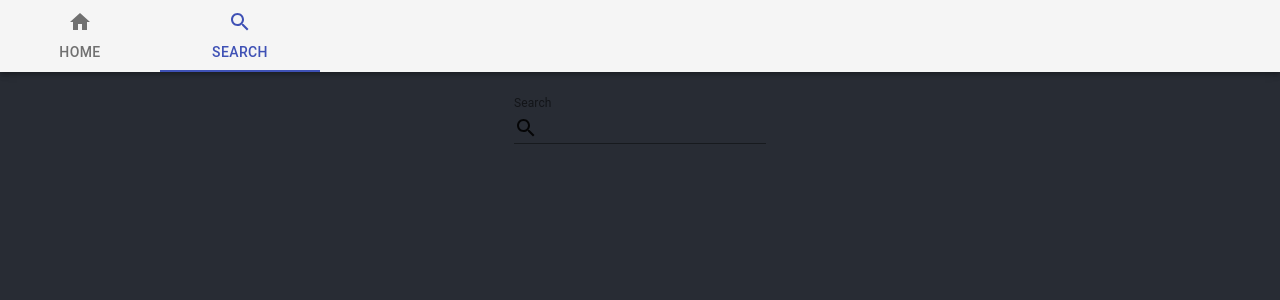
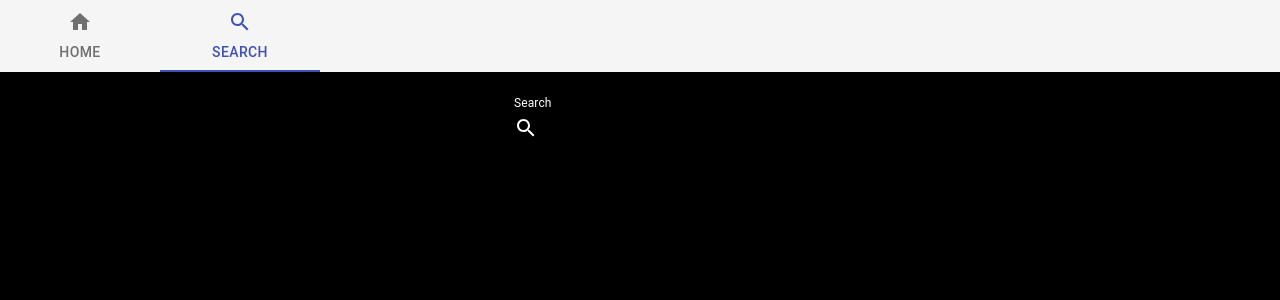
Before and after one commit to Pavitra19/Movie-Browser, a React (Create React App) app: page / in a window 1280 px wide. Both pictures are taken after a click on the tab "SEARCH". Shown: the top 300 px of the page. Built offline with nearby package versions, Linux system fonts and the light colour scheme.

Commit message:
Add carousel for favourites; styling changes

```diff
--- a/package.json
+++ b/package.json
@@ -11,6 +11,7 @@
     "@testing-library/user-event": "^12.8.3",
     "react": "^17.0.2",
     "react-dom": "^17.0.2",
+    "react-multi-carousel": "^2.6.2",
     "react-scripts": "4.0.3",
     "web-vitals": "^1.1.1"
   },
--- a/src/App.css
+++ b/src/App.css
@@ -16,7 +16,7 @@ body,
 
 .App {
   text-align: center;
-  background-color: #282c34;
+  background-color: black;
   color: white;
 }
 
@@ -28,6 +28,10 @@ body,
 .movie-title {
   color: #f50057;
   font-size: 35px;
+}
+
+.fav-carousel {
+  margin-top: 10%;
 }
 
 @media (prefers-reduced-motion: no-preference) {
--- a/src/App.js
+++ b/src/App.js
@@ -1,6 +1,7 @@
 import React, { useState } from "react";
 import "./App.css";
 import SearchBar from "./components/SearchBar";
+import Favourites from "./components/Favourites";
 import PropTypes from "prop-types";
 import { makeStyles } from "@material-ui/core/styles";
 import AppBar from "@material-ui/core/AppBar";
@@ -88,7 +89,7 @@ export default function App() {
           </Tabs>
         </AppBar>
         <TabPanel value={value} index={0}>
-          Your Favourite Movies
+          <Favourites deviceType="desktop" />
         </TabPanel>
         <TabPanel value={value} index={1}>
           <SearchBar handleAddFav={handleAddFav} favs={favs} />
--- a/src/components/NominateButton.js
+++ b/src/components/NominateButton.js
@@ -39,9 +39,10 @@ const StyledTableCell = withStyles((theme) => ({
 
 const StyledTableRow = withStyles((theme) => ({
   root: {
-    backgroundColor: "pink",
     "&:nth-of-type(odd)": {
-      backgroundColor: "grey",
+      // backgroundColor: "#393e46",
+      // backgroundColor: "#222831",
+      backgroundColor: "#191919",
     },
   },
 }))(TableRow);
@@ -75,8 +76,6 @@ export default function NominateButton(props) {
         Awards: details.Awards,
         imdbRating: details.imdbRating,
       }));
-      // setGenre(details.Genre);
-      // setPlot(details.Plot);
     });
   };
 
--- a/src/components/SearchBar.js
+++ b/src/components/SearchBar.js
@@ -48,9 +48,15 @@ export default function SearchBar(props) {
 
   return (
     <>
-      <FormControl>
-        <InputLabel htmlFor="input-with-icon-adornment">Search</InputLabel>
+      <FormControl style={{ color: "white" }}>
+        <InputLabel
+          style={{ color: "white" }}
+          htmlFor="input-with-icon-adornment"
+        >
+          Search
+        </InputLabel>
         <Input
+          style={{ color: "white" }}
           id="input-with-icon-adornment"
           onChange={handleChange}
           value={searchTerm}
@@ -62,7 +68,7 @@ export default function SearchBar(props) {
           }}
           startAdornment={
             <InputAdornment position="start">
-              <SearchIcon />
+              <SearchIcon style={{ color: "white" }} />
             </InputAdornment>
           }
         />
```
Also changed, not shown: 1 other file (tests, documents, lock files or other folders).
